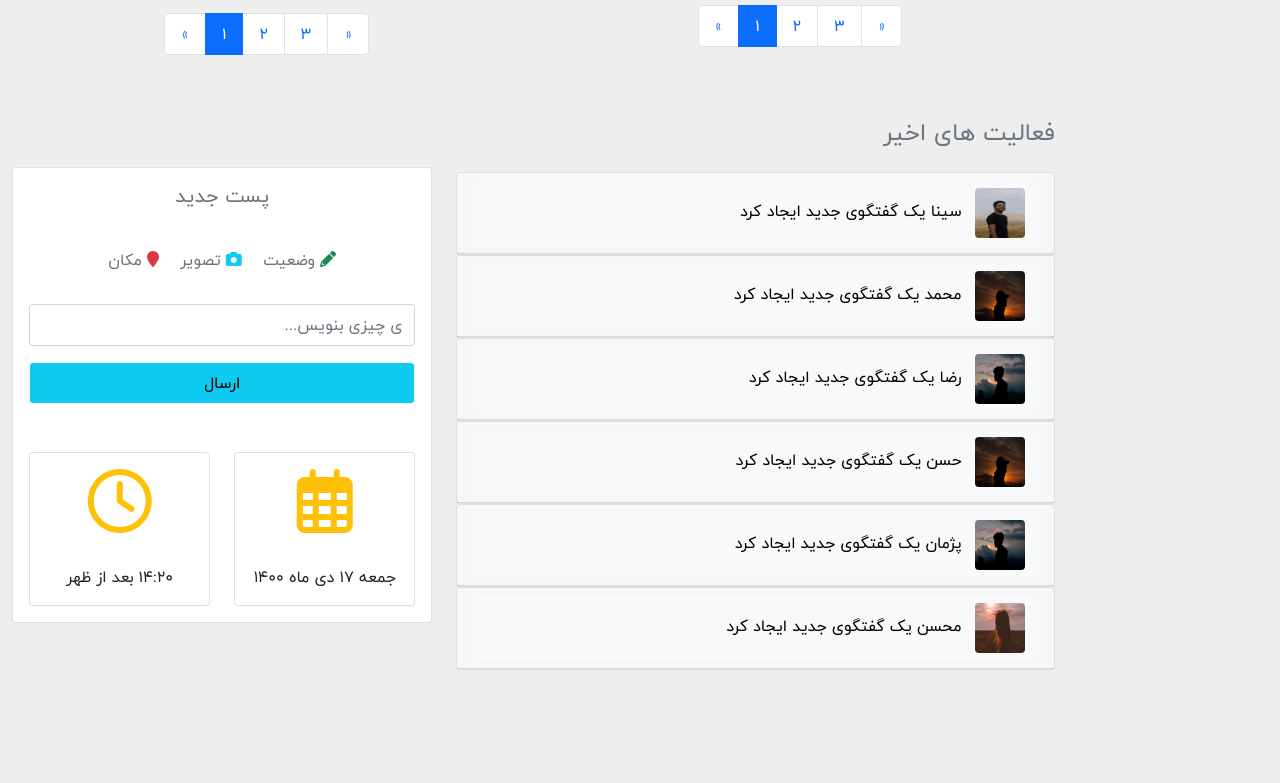
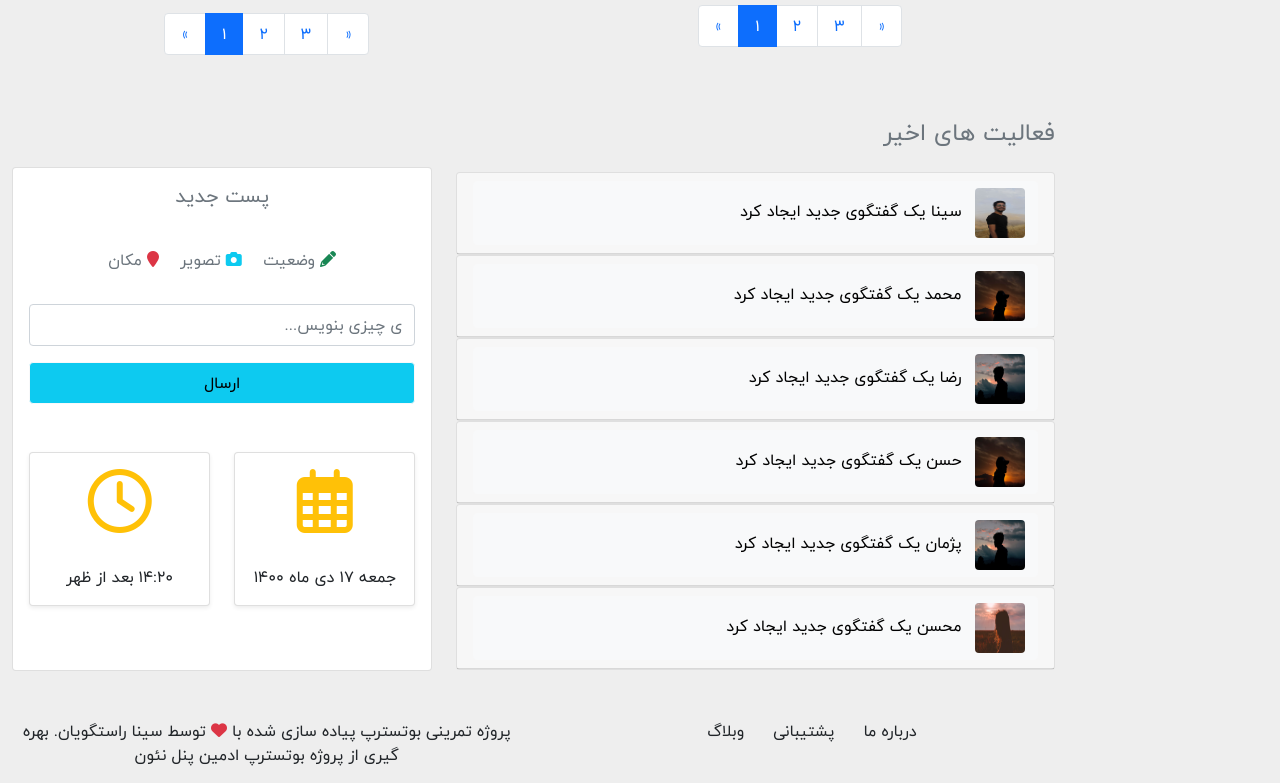
Before and after one commit to sina-rastgouyan/Bootstrap_Admin_Pannel_Project, a plain HTML site: page index.html in a window 1280 px wide. Shown: the part 974-1757 px from the top of the page. Before the commit the page ends 1644 px from the top, so only its background shows below. Drawn offline with nearby package versions, Linux system fonts and the light colour scheme.

Commit message:
Footer Section Designed And End Of Admin-Pannel Project.

```diff
--- a/index.html
+++ b/index.html
@@ -824,8 +824,8 @@
 
                     <!-- Calender / Time -->
                     <div class="row">
-                      <div class="col-6">
-                        <div class="card">
+                      <div class="col-6 mb-5">
+                        <div class="card shadow-sm">
                           <i
                             class="far fa-calendar-alt fa-4x text-warning py-3 d-block m-auto"
                           ></i>
@@ -837,7 +837,7 @@
                         </div>
                       </div>
                       <div class="col-6">
-                        <div class="card">
+                        <div class="card shadow-sm">
                           <i
                             class="far fa-clock fa-4x text-warning py-3 d-block m-auto"
                           ></i>
@@ -861,8 +861,34 @@
     </section>
     <!-- End Of Activities / Quick-posts -->
 
-
-
+    <!-- Footer Section -->
+    <footer>
+      <div class="container-fluid">
+        <div class="row mt-5 mb-3">
+          <div class="col-xl-10 col-lg-9 col-md-8 ms-auto">
+            <div class="row">
+              <div class="col-lg-6 text-center">
+                <ul class="list-inline">
+                  <li class="list-inline-item me-4">
+                    <a href="" class="text-dark my-default-button-style">درباره ما</a>
+                  </li>
+                  <li class="list-inline-item me-4">
+                    <a href="" class="text-dark my-default-button-style">پشتیبانی</a>
+                  </li>
+                  <li class="list-inline-item me-4">
+                    <a href="" class="text-dark my-default-button-style">وبلاگ</a>
+                  </li>
+                </ul>
+              </div>
+              <div class="col-lg-6 text-center">
+                پروژه تمرینی بوتسترپ پیاده سازی شده با <i class="fas fa-heart text-danger"></i> توسط سینا راستگویان. بهره گیری از پروژه بوتسترپ ادمین پنل نئون
+              </div>
+            </div>
+          </div>
+        </div>
+      </div>
+    </footer>
+    <!-- End Of Footer Section-->
 
     <!-- bootstrap v5.1.3 js bundle cdn -->
     <script
```
